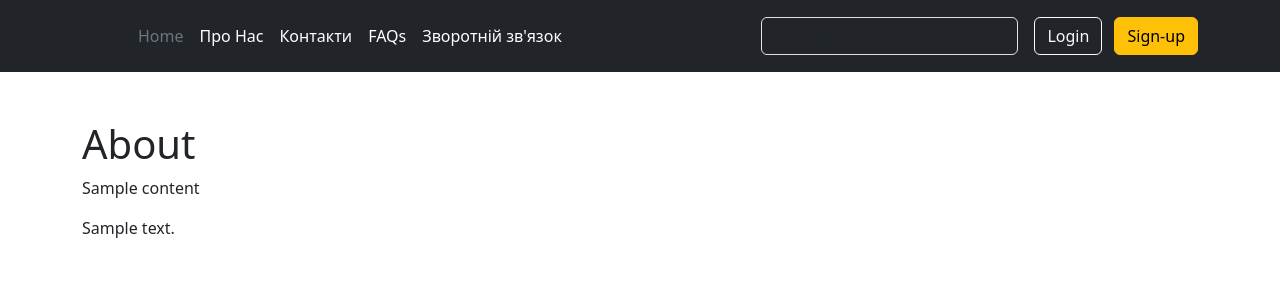
After one commit to Paprics/webshop, a Django app: page /about/ in a window 1280 px wide. The commit adds this page. Shown: the top 300 px of the page. Run offline with Django 5.2, Linux system fonts and the light colour scheme; tables that the repository leaves empty hold one stand-in row (values such as "Sample post").

Commit message:
Edit basic pages and templates, create models, define views.

```diff
--- a/src/common/models.py
+++ b/src/common/models.py
@@ -1,3 +1,23 @@
-from django.db import models  # noqa F401
+from django.db import models
+from django.urls import reverse
+
 
 # Create your models here.
+class Content(models.Model):
+    class Meta:
+        db_table = "content"
+        verbose_name = "Контент"
+        verbose_name_plural = verbose_name
+
+    title = models.CharField(max_length=255)
+    slug = models.SlugField(unique=True)
+    content = models.TextField()
+    is_published = models.BooleanField(default=True)
+    created_at = models.DateTimeField(auto_now_add=True)
+    updated_at = models.DateTimeField(auto_now=True)
+
+    def __str__(self):
+        return self.title
+
+    def get_absolute_url(self):
+        return reverse("content_detail", kwargs={"slug": self.slug})
--- /dev/null
+++ b/src/common/templates/about.html
@@ -0,0 +1,12 @@
+{% extends 'base.html' %}
+
+{% block content %}
+    <h1>About</h1>
+    <p>
+        {{ about.title }}
+    </p>
+    <p>
+        {{ about.content }}
+    </p>
+
+{% endblock %}
--- /dev/null
+++ b/src/common/templates/faq.html
@@ -0,0 +1,6 @@
+{% extends 'base.html' %}
+
+{% block content %}
+    <h1>{{ faq.title }}</h1>
+    <p>{{ faq.content }}</p>
+{% endblock %}
--- /dev/null
+++ b/src/common/templates/page404.html
@@ -0,0 +1,5 @@
+{% extends 'base.html' %}
+
+{% block content %}
+    <h1>Page 404</h1>
+{% endblock %}
--- a/src/common/urls.py
+++ b/src/common/urls.py
@@ -1,8 +1,13 @@
 from django.urls import path
-from src.common import views
 
-app_name = 'common'
+from common import views
+
+app_name = "common"
 
 urlpatterns = [
     path("", views.IndexView.as_view(), name="index"),
+    path("about/", views.AboutView.as_view(), name="about"),
+    path("contacts/", views.ContactView.as_view(), name="contacts"),
+    path("fqa/", views.FaqView.as_view(), name="faq"),
+    path("page404/", views.Page404View.as_view(), name="page404"),
 ]
--- a/src/common/views.py
+++ b/src/common/views.py
@@ -1,7 +1,44 @@
 from django.shortcuts import render  # noqa F401
-from django.views.generic import TemplateView
+from django.views.generic import DetailView, TemplateView
+
+from common.models import Content
 
 
 class IndexView(TemplateView):
     template_name = "index.html"
     extra_context = {"title": "Home Page | Домашня сторінка"}
+
+
+class Page404View(TemplateView):
+    template_name = "page404.html"
+    extra_context = {"title": "Page 404 | Сторінку не знайдено"}
+
+
+class AboutView(DetailView):
+    model = Content
+    template_name = "about.html"
+    context_object_name = "about"
+    extra_context = {"title": "About | Про нас"}
+
+    def get_object(self):
+        return Content.objects.get(pk=1)
+
+
+class ContactView(TemplateView):
+    template_name = "contacts.html"
+    extra_context = {"title": "Contacts | Наші контакти"}
+
+    def get_context_data(self, **kwargs):
+        context = super().get_context_data(**kwargs)
+        context["content"] = Content.objects.filter(pk=2)
+        return context
+
+
+class FaqView(DetailView):
+    model = Content
+    template_name = "faq.html"
+    context_object_name = "faq"
+    extra_context = {"title": "FAQ | Запитання"}
+
+    def get_object(self):
+        return Content.objects.get(pk=3)
--- a/src/config/settings/base.py
+++ b/src/config/settings/base.py
@@ -34,7 +34,7 @@ ROOT_URLCONF = "config.urls"
 TEMPLATES = [
     {
         "BACKEND": "django.template.backends.django.DjangoTemplates",
-        'DIRS': [BASE_DIR / 'templates'],
+        "DIRS": [BASE_DIR / "templates"],
         "APP_DIRS": True,
         "OPTIONS": {
             "context_processors": [
--- a/src/config/settings/dev.py
+++ b/src/config/settings/dev.py
@@ -24,8 +24,8 @@ GRAPH_MODELS = {
     "group_models": True,
 }
 
-#STATIC SETTINGS
+# STATIC SETTINGS
 STATIC_URL = "/static/"
-STATICFILES_DIRS = [ # Include custom static directory (e.g. Source/static) for development
-    BASE_DIR / "static"
+STATICFILES_DIRS = [  # Include custom static directory (e.g. Source/static) for development
+    BASE_DIR / "static"  # noqa: F405
 ]
--- a/src/config/urls.py
+++ b/src/config/urls.py
@@ -16,9 +16,9 @@ Including another URLconf
 """
 
 from django.contrib import admin
-from django.urls import path, include
+from django.urls import include, path
 
 urlpatterns = [
     path("admin/", admin.site.urls),
-    path('', include('common.urls')),
+    path("", include("common.urls")),
 ]
--- a/src/templates/base.html
+++ b/src/templates/base.html
@@ -22,9 +22,8 @@
 
 <main class="container my-5">
 
-    {% block content %}
-        <!-- 🔴🔴🔴 Контент страницы -->
-    {% endblock %}
+    {% block content %} {% endblock %}
+
 
 </main>
 
--- a/src/templates/includes/header.html
+++ b/src/templates/includes/header.html
@@ -7,11 +7,11 @@
             </svg>
         </a>
             <ul class="nav col-12 col-lg-auto me-lg-auto mb-2 justify-content-center mb-md-0">
-                <li><a href="#" class="nav-link px-2 text-secondary">Home</a></li>
-                <li><a href="#" class="nav-link px-2 text-white">Features</a></li>
-                <li><a href="#" class="nav-link px-2 text-white">Pricing</a></li>
-                <li><a href="#" class="nav-link px-2 text-white">FAQs</a></li>
-                <li><a href="#" class="nav-link px-2 text-white">About</a></li>
+                <li><a href="{% url 'common:index' %}" class="nav-link px-2 text-secondary">Home</a></li>
+                <li><a href="{% url 'common:about' %}" class="nav-link px-2 text-white">Про Нас</a></li>
+                <li><a href="{% url 'common:contacts' %}" class="nav-link px-2 text-white">Контакти</a></li>
+                <li><a href="{% url 'common:faq' %}" class="nav-link px-2 text-white">FAQs</a></li>
+                <li><a href="#" class="nav-link px-2 text-white">Зворотній зв'язок</a></li>
             </ul>
             <form class="col-12 col-lg-auto mb-3 mb-lg-0 me-lg-3" role="search"><input type="search"
                                                                                        class="form-control form-control-dark text-bg-dark"
```
Also changed, not shown: src/common/admin.py (+12 -2 lines), src/common/templates/contacts.html (added, +9 -0 lines), src/common/migrations/0001_initial.py (added).
